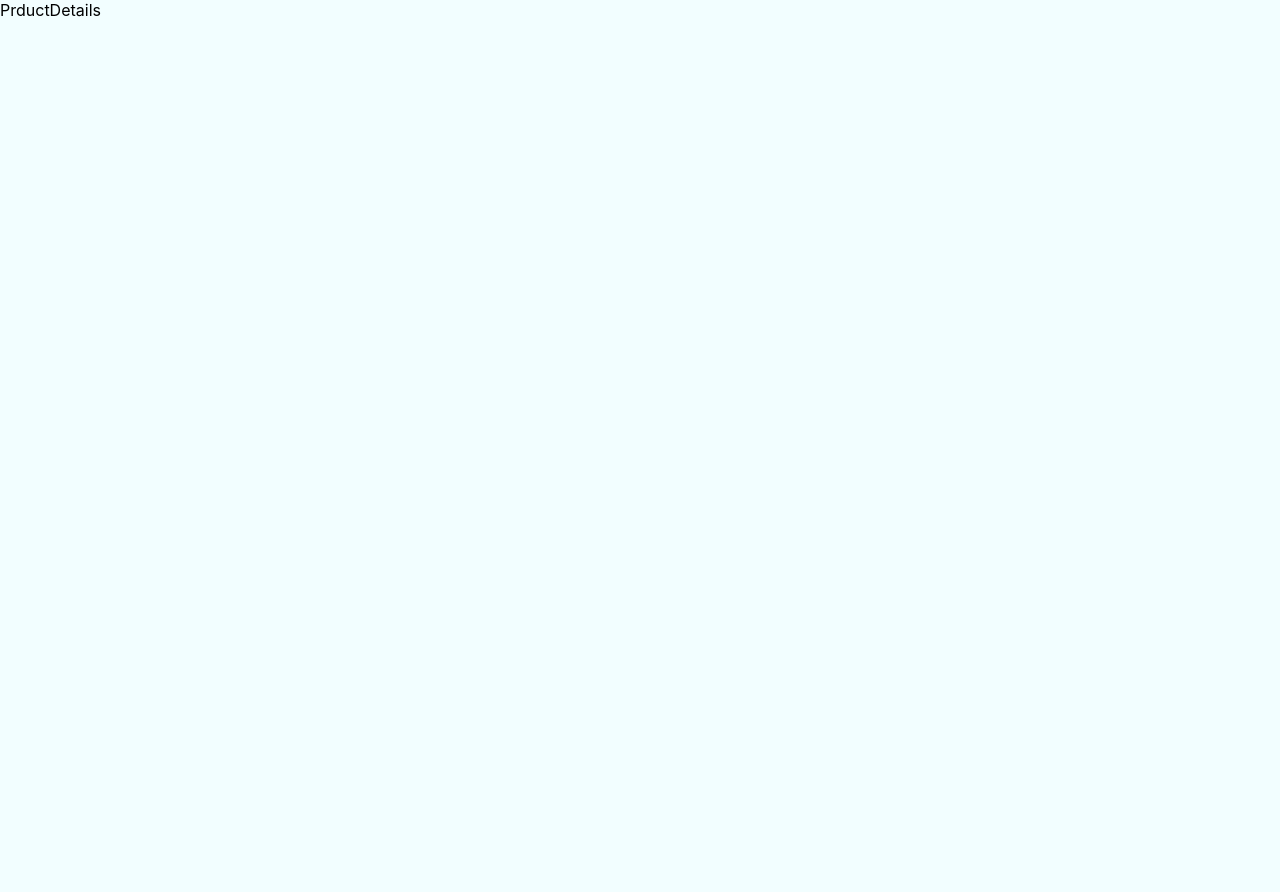
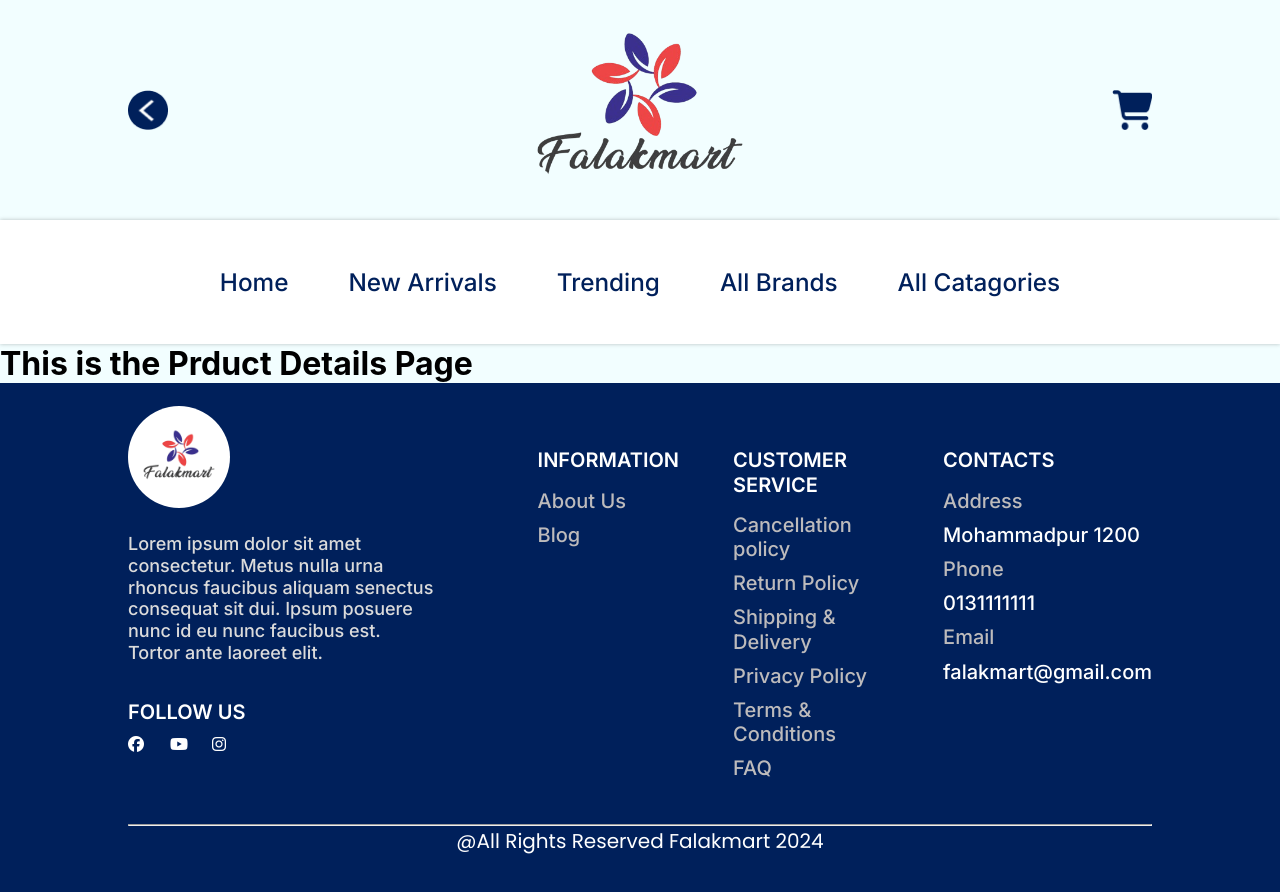
Before and after one commit to Shad-Islam/falakmart_frontend, a React (Create React App) app: page /product/1 in a window 1280 px wide. Shown: the top 892 px of the page. Before the commit the page ends 800 px from the top, so only its background shows below. Built offline with nearby package versions, Linux system fonts and the light colour scheme.

Commit message:
Add arrow to header, and implement header, navbar, and footer on cart and product pages

```diff
--- a/src/components/Header.js
+++ b/src/components/Header.jsx
@@ -2,14 +2,21 @@ import React from "react";
 import "./style/Header.css";
 import logo from "../assets/images/logo.png";
 import cartIcon from "../assets/icons/cart.png";
+import arrowIcon from "../assets/icons/arrow.png";
 
-function Header() {
+function Header({ showArrowIcon }) {
   return (
     <>
       <div className="container">
         <header>
+          <img
+            src={arrowIcon}
+            alt="arrow-icon"
+            className="icon"
+            style={{ visibility: showArrowIcon ? "visible" : "hidden" }}
+          />
           <img className="logo" src={logo} alt="Logo" />
-          <img className="cart_icon" src={cartIcon} alt="Logo" />
+          <img className="icon" src={cartIcon} alt="cart-icon" />
         </header>
       </div>
     </>
--- a/src/components/style/Header.css
+++ b/src/components/style/Header.css
@@ -12,7 +12,7 @@ header .logo{
     margin: 0 auto;
 }
 
-header .cart_icon{
-    width: 40.61px;
-    height: 42.06px;
+header .icon{
+    width: 40px;
+    height: 40px;
 }
--- a/src/pages/cart/index.jsx
+++ b/src/pages/cart/index.jsx
@@ -1,5 +1,15 @@
 import React from "react";
+import Header from "../../components/Header";
+import Navbar from "../../components/Navbar";
+import Footer from "../../components/Footer";
 
 export default function Cart() {
-  return <div>This is the Cart Page</div>;
+  return (
+    <>
+      <Header showArrowIcon={true} />
+      <Navbar />
+      <h1>This is the Cart Page</h1>
+      <Footer />
+    </>
+  );
 }
--- a/src/pages/home/Home.js
+++ b/src/pages/home/Home.jsx
@@ -13,7 +13,7 @@ import RecentLive from "./recent-live/RecentLive";
 function Home() {
   return (
     <>
-      <Header />
+      <Header showArrowIcon={false} />
       <Navbar />
       <Banner />
       {/* title box start  */}
--- a/src/pages/product-details/index.jsx
+++ b/src/pages/product-details/index.jsx
@@ -1,5 +1,15 @@
 import React from "react";
+import Header from "../../components/Header";
+import Navbar from "../../components/Navbar";
+import Footer from "../../components/Footer";
 
 export default function PrductDetails() {
-  return <div>PrductDetails</div>;
+  return (
+    <>
+      <Header showArrowIcon={true} />
+      <Navbar />
+      <h1>This is the Prduct Details Page</h1>
+      <Footer />
+    </>
+  );
 }
```
Also changed, not shown: src/assets/icons/arrow.png (added).
